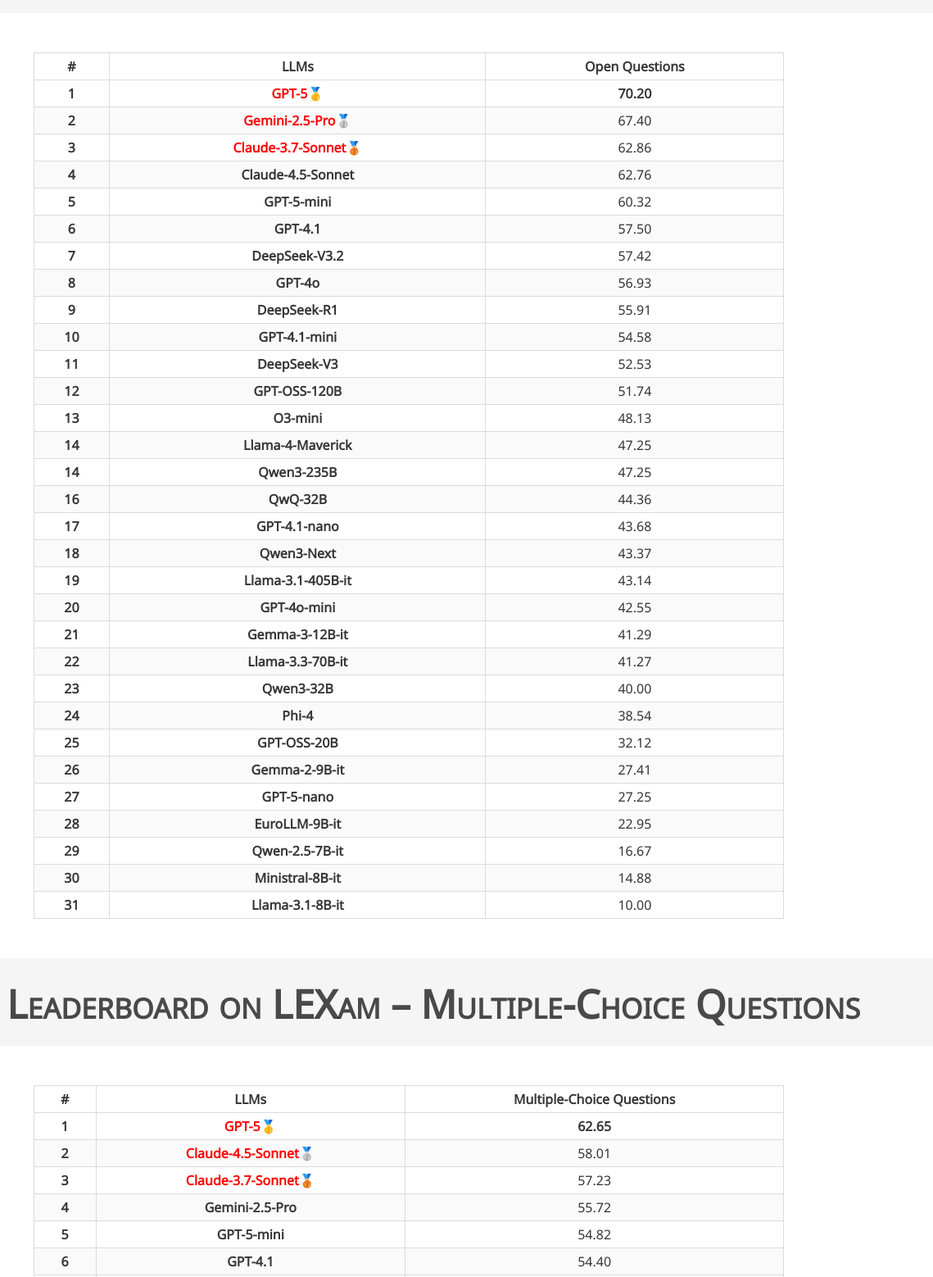
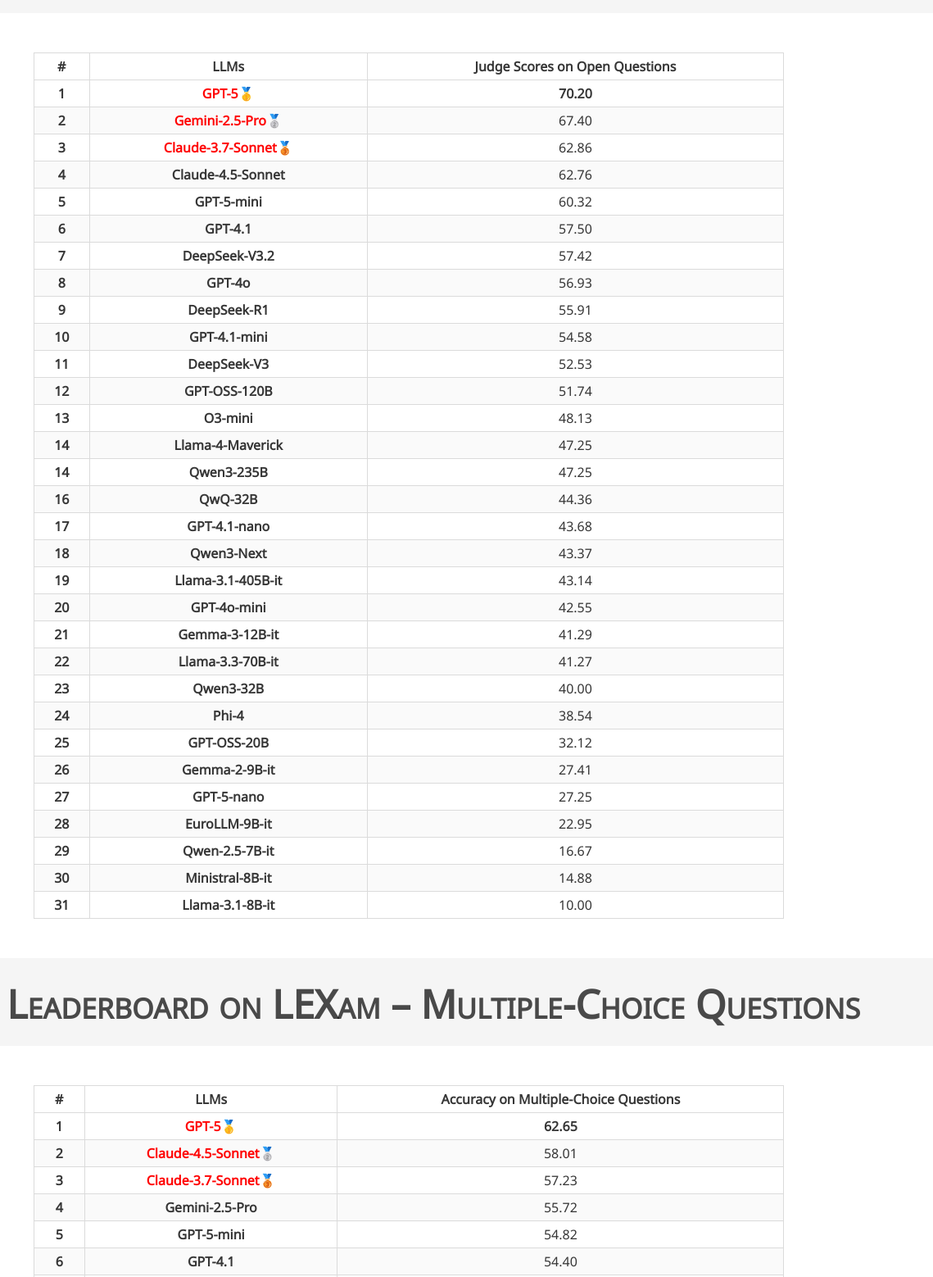
Before and after one commit to LEXam-Benchmark/lexam-benchmark.github.io, a plain HTML site: page index.html in a window 1280 px wide. Shown: the part 1243-2801 px from the top of the page at 82% size, 141-1280 px from the left. Drawn offline with nearby package versions, Linux system fonts and the light colour scheme; a script that the page names is missing; some icons are missing; a web font is replaced by a local one.

Commit message:
Update index.html

```diff
--- a/index.html
+++ b/index.html
@@ -239,7 +239,7 @@
             <tr>
               <th>#</th>
               <th>LLMs</th>
-              <th>Open Questions</th>
+              <th>Judge Scores on Open Questions</th>
             </tr>
           </thead>
           <tbody>
@@ -300,7 +300,7 @@
             <tr>
               <th>#</th>
               <th>LLMs</th>
-              <th>Multiple-Choice Questions</th>
+              <th>Accuracy on Multiple-Choice Questions</th>
             </tr>
           </thead>
           <tbody>
```
